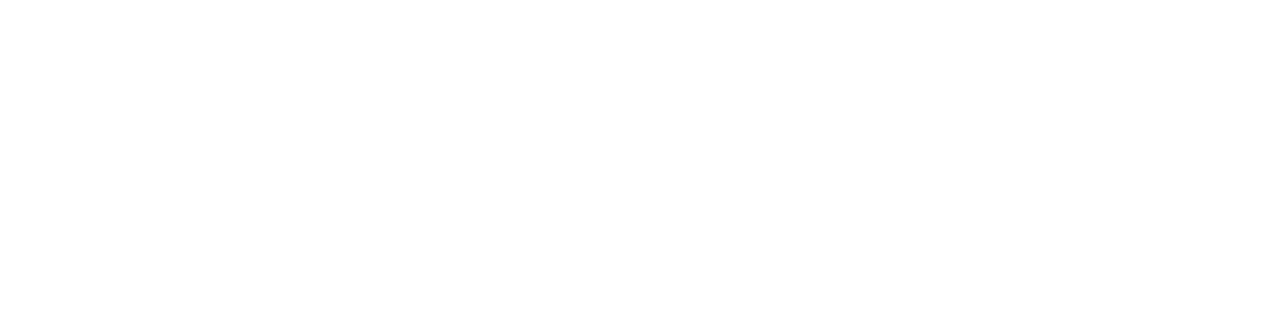
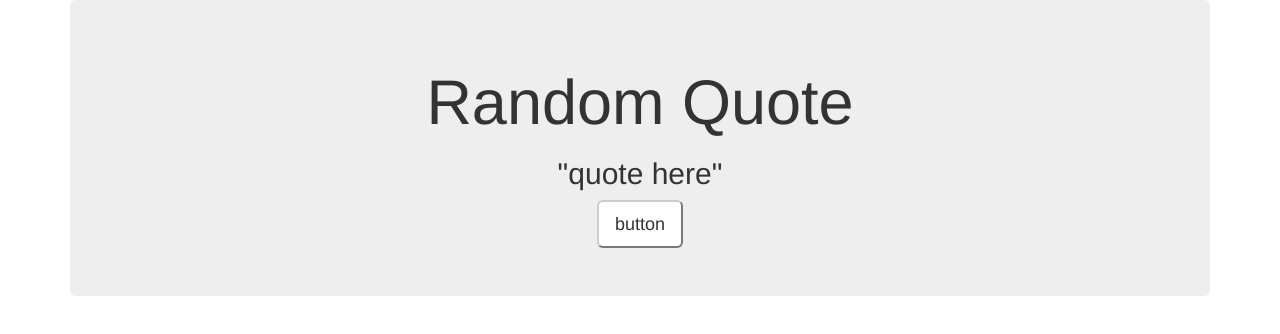
Before and after one commit to soundslikejason/random-quote, a plain HTML site: page index.html in a window 1280 px wide. Drawn offline with nearby package versions, Linux system fonts and the light colour scheme.

Commit message:
html structure

```diff
--- a/index.html
+++ b/index.html
@@ -10,12 +10,17 @@
 </head>
 <body>
 
-
-
-
-
-
-
+  <div class="container">
+  <div class="jumbotron">
+    <div class="row">
+      <div class="col-xs-12 text-center">
+        <h1 class="">Random Quote</h1>
+        <h2 class="">"quote here"</h2>
+        <button type="button" class="btn-lg btn-default">button</button>
+      </div>
+    </div>
+  </div>
+  </div>
 
 <script src="https://code.jquery.com/jquery-3.1.1.min.js" integrity="sha256-hVVnYaiADRTO2PzUGmuLJr8BLUSjGIZsDYGmIJLv2b8=" crossorigin="anonymous"></script>
 <script src="script.js"></script>
```
